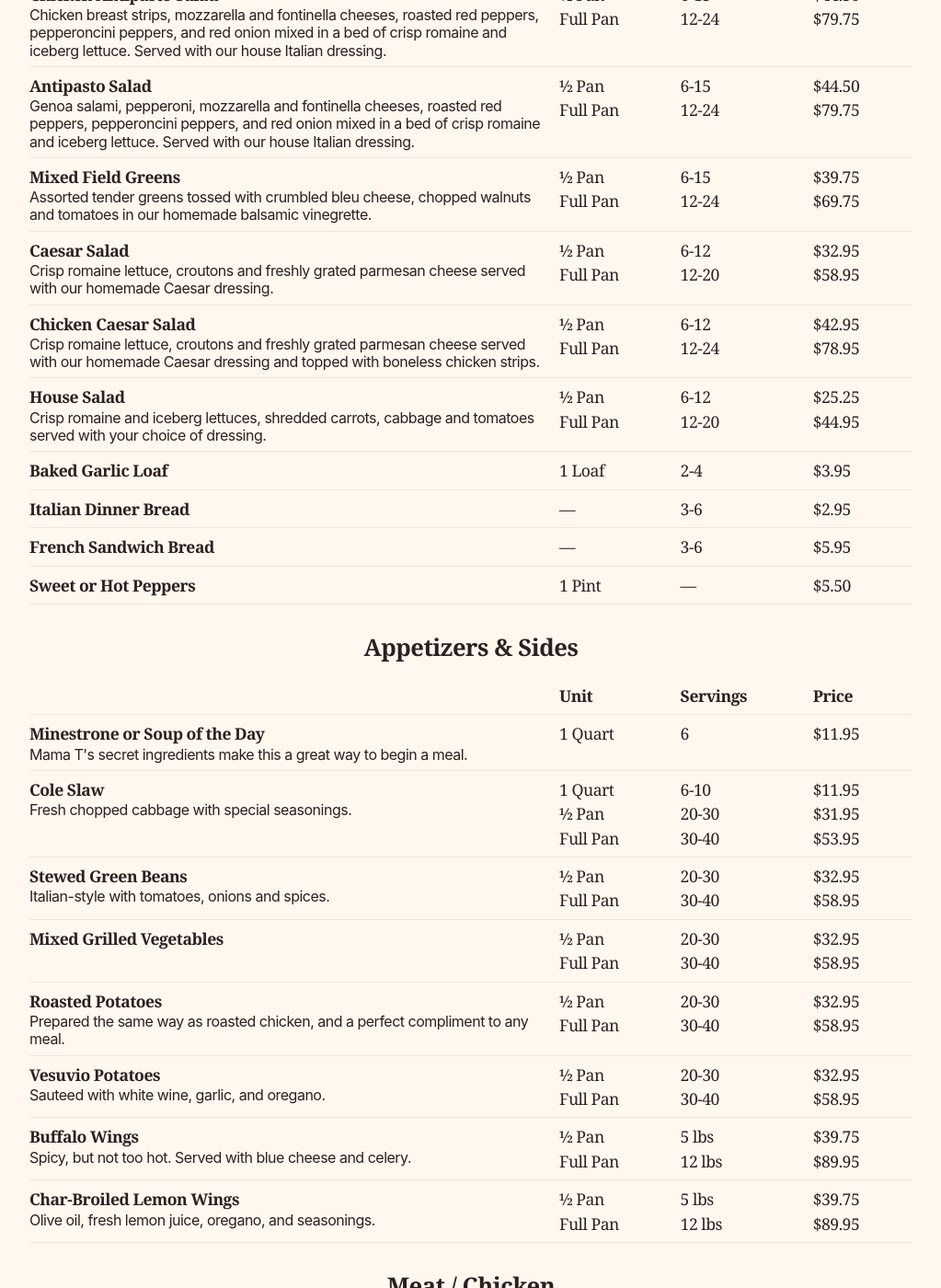
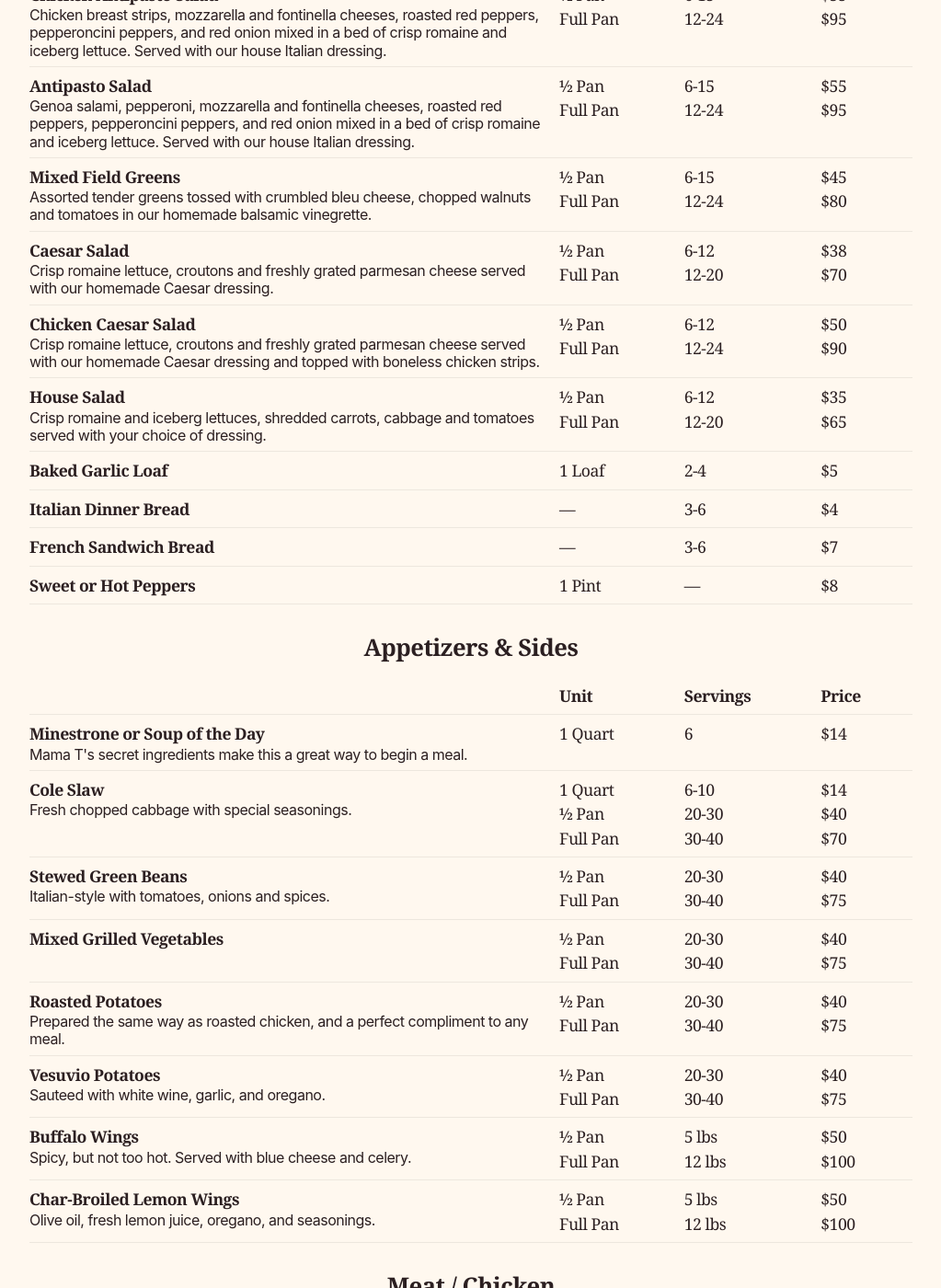
Before and after one commit to traversos/traversos.github.io, a Jekyll site: the page built from events/catering/index.html, in a window 1280 px wide and 1400 px high, scrolled down 513 px. Shown: the whole window at 92% size, without its empty margins (128-1151 px from the left). Built offline with Jekyll 4.4.1, drawn with Linux system fonts in a browser that asks for light colours; nearby versions of some CDN libraries; some of the changed text lies outside the part shown.

Commit message:
Catering pricing

```diff
--- a/events/catering/index.html
+++ b/events/catering/index.html
@@ -21,7 +21,7 @@ layout: home
           </td>
           <td>½&nbsp;Pan<br>Full&nbsp;Pan</td>
           <td>6-15<br>12-24</td>
-          <td>$44.50<br>$79.75</td>
+          <td>$55<br>$95</td>
         </tr>
         <tr>
           <td>
@@ -30,7 +30,7 @@ layout: home
           </td>
           <td>½&nbsp;Pan<br>Full&nbsp;Pan</td>
           <td>6-15<br>12-24</td>
-          <td>$44.50<br>$79.75</td>
+          <td>$55<br>$95</td>
         </tr>
         <tr>
           <td>
@@ -39,7 +39,7 @@ layout: home
           </td>
           <td>½&nbsp;Pan<br>Full&nbsp;Pan</td>
           <td>6-15<br>12-24</td>
-          <td>$39.75<br>$69.75</td>
+          <td>$45<br>$80</td>
         </tr>
         <tr>
           <td>
@@ -48,7 +48,7 @@ layout: home
           </td>
           <td>½&nbsp;Pan<br>Full&nbsp;Pan</td>
           <td>6-12<br>12-20</td>
-          <td>$32.95<br>$58.95</td>
+          <td>$38<br>$70</td>
         </tr>
         <tr>
           <td>
@@ -58,7 +58,7 @@ layout: home
           </td>
           <td>½&nbsp;Pan<br>Full&nbsp;Pan</td>
           <td>6-12<br>12-24</td>
-          <td>$42.95<br>$78.95</td>
+          <td>$50<br>$90</td>
         </tr>
         <tr>
           <td>
@@ -67,7 +67,7 @@ layout: home
           </td>
           <td>½&nbsp;Pan<br>Full&nbsp;Pan</td>
           <td>6-12<br>12-20</td>
-          <td>$25.25<br>$44.95</td>
+          <td>$35<br>$65</td>
         </tr>
         <tr>
           <td>
@@ -75,7 +75,7 @@ layout: home
           </td>
           <td>1&nbsp;Loaf</td>
           <td>2-4</td>
-          <td>$3.95</td>
+          <td>$5</td>
         </tr>
         <tr>
           <td>
@@ -83,7 +83,7 @@ layout: home
           </td>
           <td>—</td>
           <td>3-6</td>
-          <td>$2.95</td>
+          <td>$4</td>
         </tr>
         <tr>
           <td>
@@ -91,7 +91,7 @@ layout: home
           </td>
           <td>—</td>
           <td>3-6</td>
-          <td>$5.95</td>
+          <td>$7</td>
         </tr>
         <tr>
           <td>
@@ -99,7 +99,7 @@ layout: home
           </td>
           <td>1 Pint</td>
           <td>—</td>
-          <td>$5.50</td>
+          <td>$8</td>
         </tr>
       </table>
     </section>
@@ -114,7 +114,7 @@ layout: home
           </td>
           <td>1&nbsp;Quart</td>
           <td>6</td>
-          <td>$11.95</td>
+          <td>$14</td>
         </tr>
         <tr>
           <td>
@@ -123,7 +123,7 @@ layout: home
           </td>
           <td>1&nbsp;Quart<br>½ Pan<br>Full Pan</td>
           <td>6-10<br>20-30<br>30-40</td>
-          <td>$11.95<br>$31.95<br>$53.95</td>
+          <td>$14<br>$40<br>$70</td>
         </tr>
         <tr>
           <td>
@@ -132,7 +132,7 @@ layout: home
           </td>
           <td>½&nbsp;Pan<br>Full&nbsp;Pan</td>
           <td>20-30<br>30-40</td>
-          <td>$32.95<br>$58.95</td>
+          <td>$40<br>$75</td>
         </tr>
         <tr>
           <td>
@@ -140,7 +140,7 @@ layout: home
           </td>
           <td>½&nbsp;Pan<br>Full&nbsp;Pan</td>
           <td>20-30<br>30-40</td>
-          <td>$32.95<br>$58.95</td>
+          <td>$40<br>$75</td>
         </tr>
         <tr>
           <td>
@@ -149,7 +149,7 @@ layout: home
           </td>
           <td>½&nbsp;Pan<br>Full&nbsp;Pan</td>
           <td>20-30<br>30-40</td>
-          <td>$32.95<br>$58.95</td>
+          <td>$40<br>$75</td>
         </tr>
         <tr>
           <td>
@@ -158,7 +158,7 @@ layout: home
           </td>
           <td>½&nbsp;Pan<br>Full&nbsp;Pan</td>
           <td>20-30<br>30-40</td>
-          <td>$32.95<br>$58.95</td>
+          <td>$40<br>$75</td>
         </tr>
         <tr>
           <td>
@@ -167,7 +167,7 @@ layout: home
           </td>
           <td>½&nbsp;Pan<br>Full&nbsp;Pan</td>
           <td>5 lbs<br>12 lbs</td>
-          <td>$39.75<br>$89.95</td>
+          <td>$50<br>$100</td>
         </tr>
         <tr>
           <td>
@@ -176,7 +176,7 @@ layout: home
           </td>
           <td>½&nbsp;Pan<br>Full&nbsp;Pan</td>
           <td>5 lbs<br>12 lbs</td>
-          <td>$39.75<br>$89.95</td>
+          <td>$50<br>$100</td>
         </tr>
       </table>
     </section>
@@ -201,7 +201,7 @@ layout: home
           </td>
           <td>½&nbsp;Pan<br>Full&nbsp;Pan</td>
           <td>35 pieces<br>70 pieces</td>
-          <td>$43.95<br>$79.50</td>
+          <td>$55<br>$95</td>
         </tr>
         <tr>
           <td>
@@ -210,7 +210,7 @@ layout: home
           </td>
           <td>1&nbsp;Pound</td>
           <td>3-6</td>
-          <td>$10.95</td>
+          <td>$13</td>
         </tr>
         <tr>
           <td>
@@ -219,7 +219,7 @@ layout: home
           </td>
           <td>1&nbsp;Pound</td>
           <td>3-6</td>
-          <td>$11.95</td>
+          <td>$14</td>
         </tr>
         <tr>
           <td>
@@ -228,7 +228,7 @@ layout: home
           </td>
           <td>Full&nbsp;Pan</td>
           <td>36 pieces</td>
-          <td>$58.50</td>
+          <td>$80</td>
         </tr>
         <tr>
           <td>
@@ -237,7 +237,7 @@ layout: home
           </td>
           <td>½&nbsp;Pan<br>Full&nbsp;Pan</td>
           <td>12&nbsp;pieces<br>24&nbsp;pieces</td>
-          <td>$39.95<br>$75.95</td>
+          <td>$50<br>$90</td>
         </tr>
         <tr>
           <td>
@@ -246,7 +246,7 @@ layout: home
           </td>
           <td>½&nbsp;Pan<br>Full&nbsp;Pan</td>
           <td>12&nbsp;pieces<br>24&nbsp;pieces</td>
-          <td>$39.95<br>$74.95</td>
+          <td>$50<br>$90</td>
         </tr>
         <tr>
           <td>
@@ -255,7 +255,7 @@ layout: home
           </td>
           <td>½&nbsp;Pan<br>Full&nbsp;Pan</td>
           <td>12&nbsp;pieces<br>24&nbsp;pieces</td>
-          <td>$39.95<br>$74.95</td>
+          <td>$50<br>$90</td>
         </tr>
       </table>
     </section>
@@ -271,7 +271,7 @@ layout: home
           </td>
           <td>½&nbsp;Pan<br>Full&nbsp;Pan</td>
           <td>6-15<br>20-25</td>
-          <td>$35.95<br>$60.95</td>
+          <td>$42<br>$75</td>
         </tr>
         <tr>
           <td>
@@ -280,7 +280,7 @@ layout: home
           </td>
           <td>½&nbsp;Pan<br>Full&nbsp;Pan</td>
           <td>6-15<br>20-25</td>
-          <td>$43.95<br>$76.95</td>
+          <td>$50<br>$90</td>
         </tr>
         <tr>
           <td>
@@ -289,7 +289,7 @@ layout: home
           </td>
           <td>½&nbsp;Pan<br>Full&nbsp;Pan</td>
           <td>7-20<br>12-25</td>
-          <td>$54.95<br>$107.95</td>
+          <td>$65<br>$120</td>
         </tr>
         <tr>
           <td>
@@ -298,7 +298,7 @@ layout: home
           </td>
           <td>½&nbsp;Pan<br>Full&nbsp;Pan</td>
           <td>5-12<br>12-25</td>
-          <td>$47.95<br>$88.95</td>
+          <td>$55<br>$105</td>
         </tr>
         <tr>
           <td>
@@ -307,7 +307,7 @@ layout: home
           </td>
           <td>½&nbsp;Pan<br>Full&nbsp;Pan</td>
           <td>6-15<br>12-25</td>
-          <td>$46.95<br>$85.95</td>
+          <td>$54<br>$105</td>
         </tr>
         <tr>
           <td>
@@ -316,7 +316,7 @@ layout: home
           </td>
           <td>½&nbsp;Pan<br>Full&nbsp;Pan</td>
           <td>5-12<br>12-25</td>
-          <td>$48.95<br>$89.95</td>
+          <td>$55<br>$105</td>
         </tr>
         <tr>
           <td>
@@ -325,7 +325,7 @@ layout: home
           </td>
           <td>½&nbsp;Pan<br>Full&nbsp;Pan</td>
           <td>12&nbsp;pieces<br>30&nbsp;pieces</td>
-          <td>$38.95<br>$84.95</td>
+          <td>$48<br>$105</td>
         </tr>
       </table>
     </section>
@@ -340,7 +340,7 @@ layout: home
           </td>
           <td>Pan</td>
           <td>12-24</td>
-          <td>$59.25</td>
+          <td>$75</td>
         </tr>
         <tr>
           <td>
@@ -349,7 +349,7 @@ layout: home
           </td>
           <td>½&nbsp;Pan<br>Full&nbsp;Pan</td>
           <td>8-16<br>16-24</td>
-          <td>$34.95<br>$64.95</td>
+          <td>$40<br>$80</td>
         </tr>
         <tr>
           <td>
@@ -358,7 +358,7 @@ layout: home
           </td>
           <td>Full&nbsp;Pan</td>
           <td>12-24</td>
-          <td>$56.95</td>
+          <td>$70</td>
         </tr>
         <tr>
           <td>
@@ -367,7 +367,7 @@ layout: home
           </td>
           <td>Full&nbsp;Pan</td>
           <td>12-24</td>
-          <td>$59.75</td>
+          <td>$80</td>
         </tr>
       </table>
     </section>
@@ -381,21 +381,21 @@ layout: home
             <p>Foam Plate, napkin, fork, and ware.</p>
           </td>
           <td>Each</td>
-          <td>$0.80</td>
+          <td>$2</td>
         </tr>
         <tr>
           <td>
             <h4>Tongs</h4>
           </td>
           <td>Each</td>
-          <td>$1.95</td>
+          <td>$3</td>
         </tr>
         <tr>
           <td>
             <h4>Serving Spoons &amp; Forks</h4>
           </td>
           <td>Set</td>
-          <td>$1.95</td>
+          <td>$3</td>
         </tr>
       </table>
     </section>
```
